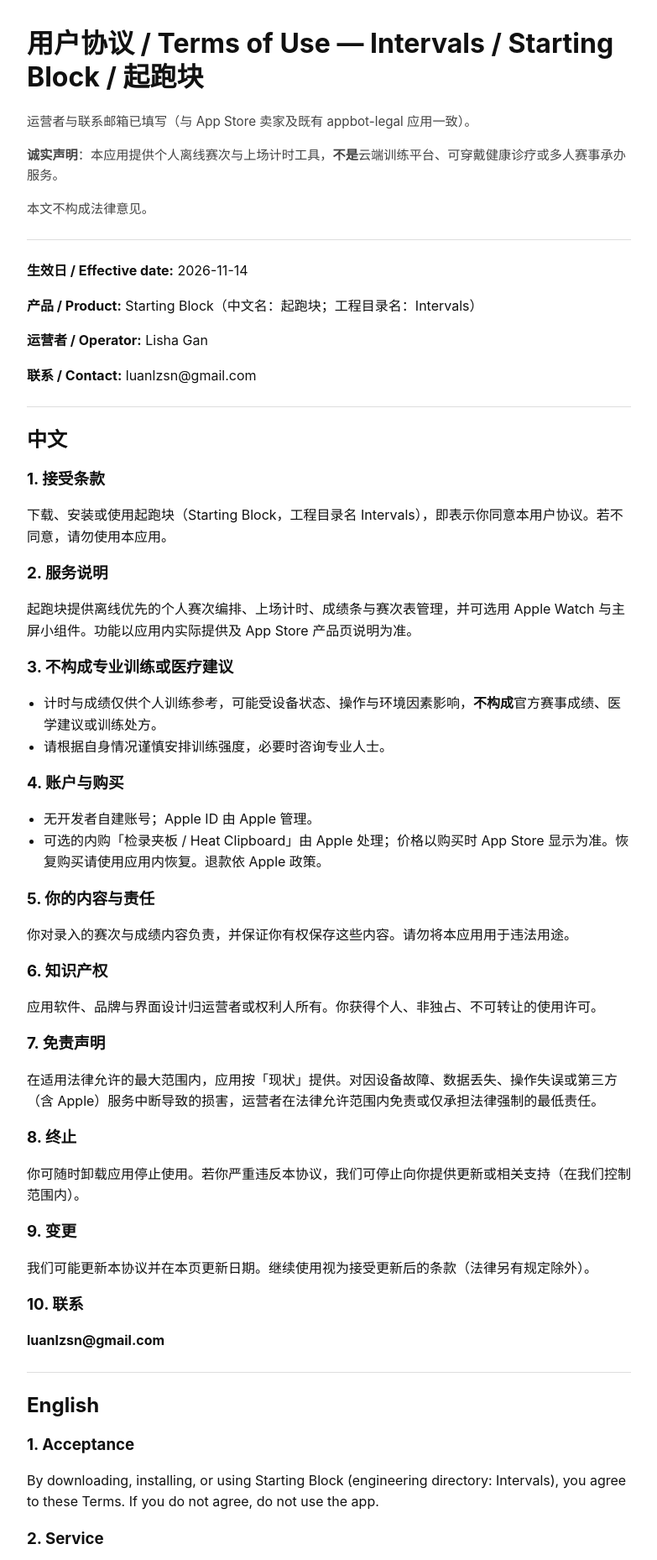
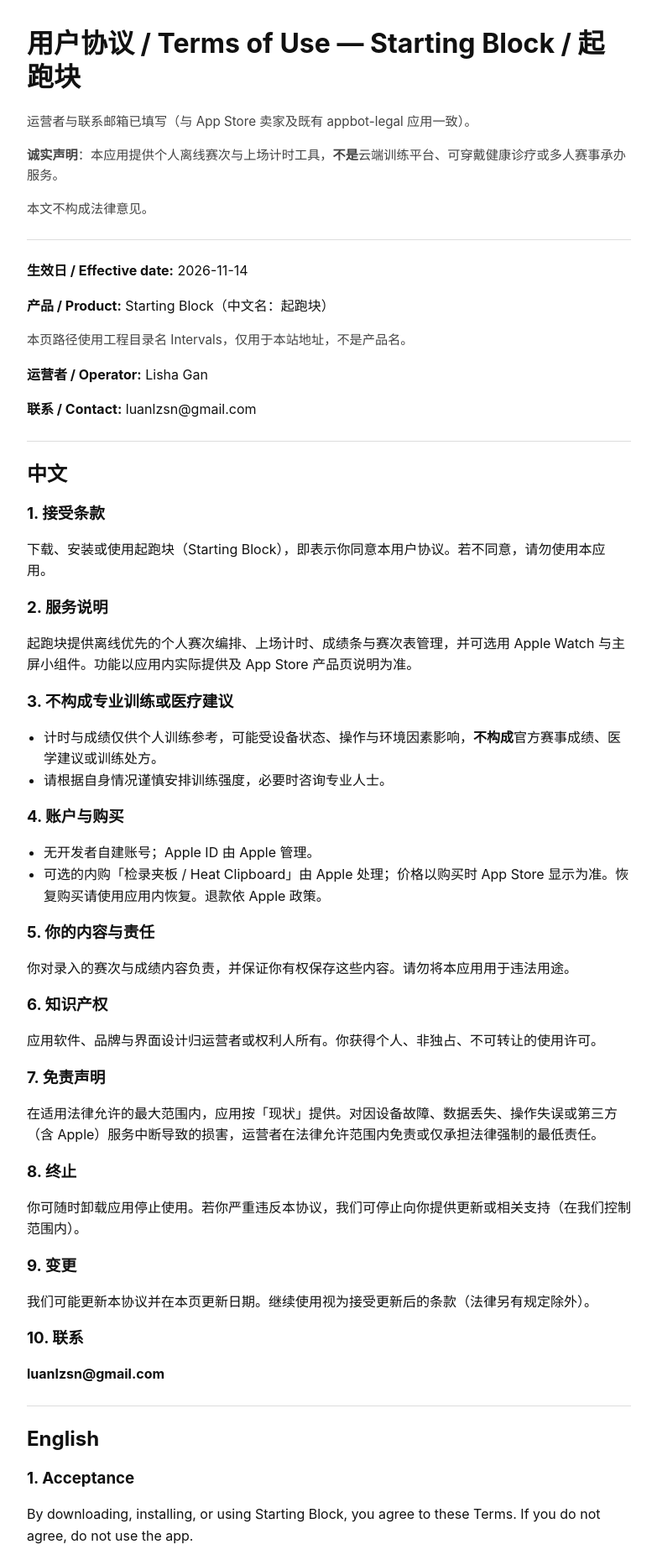
Before and after one commit to luanlzsn/appbot-legal, a plain HTML site: page docs/Intervals/terms/index.html in a window 1280 px wide. Shown: the top 1858 px of the page at 84% size, without its empty margins (248-1031 px from the left). Drawn offline with Linux system fonts and the light colour scheme.

Commit message:
Use only Starting Block / 起跑块 as the product name on Intervals legal pages.
Keep Intervals as the site path and a short directory note, not in titles or body product names.

```diff
--- a/docs/Intervals/terms/index.html
+++ b/docs/Intervals/terms/index.html
@@ -3,7 +3,7 @@
 <head>
 <meta charset="utf-8"/>
 <meta name="viewport" content="width=device-width, initial-scale=1"/>
-<title>用户协议 / Terms of Use — Intervals / Starting Block / 起跑块</title>
+<title>用户协议 / Terms of Use — Starting Block / 起跑块</title>
 <style>
 body{font-family:-apple-system,BlinkMacSystemFont,Segoe UI,Roboto,Helvetica,Arial,sans-serif;line-height:1.6;max-width:720px;margin:2rem auto;padding:0 1rem;color:#111}
 h1,h2,h3{line-height:1.25} a{color:#0b57d0}
@@ -13,19 +13,20 @@ ul{padding-left:1.25rem}
 </style>
 </head>
 <body>
-<h1>用户协议 / Terms of Use — Intervals / Starting Block / 起跑块</h1>
+<h1>用户协议 / Terms of Use — Starting Block / 起跑块</h1>
 <p class="note">运营者与联系邮箱已填写（与 App Store 卖家及既有 appbot-legal 应用一致）。</p>
 <p class="note"><strong>诚实声明</strong>：本应用提供个人离线赛次与上场计时工具，<strong>不是</strong>云端训练平台、可穿戴健康诊疗或多人赛事承办服务。</p>
 <p class="note">本文不构成法律意见。</p>
 <hr/>
 <p><strong>生效日 / Effective date:</strong> 2026-11-14</p>
-<p><strong>产品 / Product:</strong> Starting Block（中文名：起跑块；工程目录名：Intervals）</p>
+<p><strong>产品 / Product:</strong> Starting Block（中文名：起跑块）</p>
+<p class="note">本页路径使用工程目录名 Intervals，仅用于本站地址，不是产品名。</p>
 <p><strong>运营者 / Operator:</strong> Lisha Gan</p>
 <p><strong>联系 / Contact:</strong> luanlzsn@gmail.com</p>
 <hr/>
 <h2>中文</h2>
 <h3>1. 接受条款</h3>
-<p>下载、安装或使用起跑块（Starting Block，工程目录名 Intervals），即表示你同意本用户协议。若不同意，请勿使用本应用。</p>
+<p>下载、安装或使用起跑块（Starting Block），即表示你同意本用户协议。若不同意，请勿使用本应用。</p>
 <h3>2. 服务说明</h3>
 <p>起跑块提供离线优先的个人赛次编排、上场计时、成绩条与赛次表管理，并可选用 Apple Watch 与主屏小组件。功能以应用内实际提供及 App Store 产品页说明为准。</p>
 <h3>3. 不构成专业训练或医疗建议</h3>
@@ -53,7 +54,7 @@ ul{padding-left:1.25rem}
 <hr/>
 <h2>English</h2>
 <h3>1. Acceptance</h3>
-<p>By downloading, installing, or using Starting Block (engineering directory: Intervals), you agree to these Terms. If you do not agree, do not use the app.</p>
+<p>By downloading, installing, or using Starting Block, you agree to these Terms. If you do not agree, do not use the app.</p>
 <h3>2. Service</h3>
 <p>Starting Block provides offline-first personal heat planning, on-block timing, a record strip, and a heat list, with optional Apple Watch and Home Screen widgets. Features are as provided in the app and on the App Store product page.</p>
 <h3>3. Not professional coaching or medical advice</h3>
```
Also changed, not shown: docs/Intervals/privacy.html (+6 -5 lines), docs/Intervals/privacy/index.html (+6 -5 lines), docs/Intervals/terms.html (+6 -5 lines), docs/index.html (+1 -1 lines).
